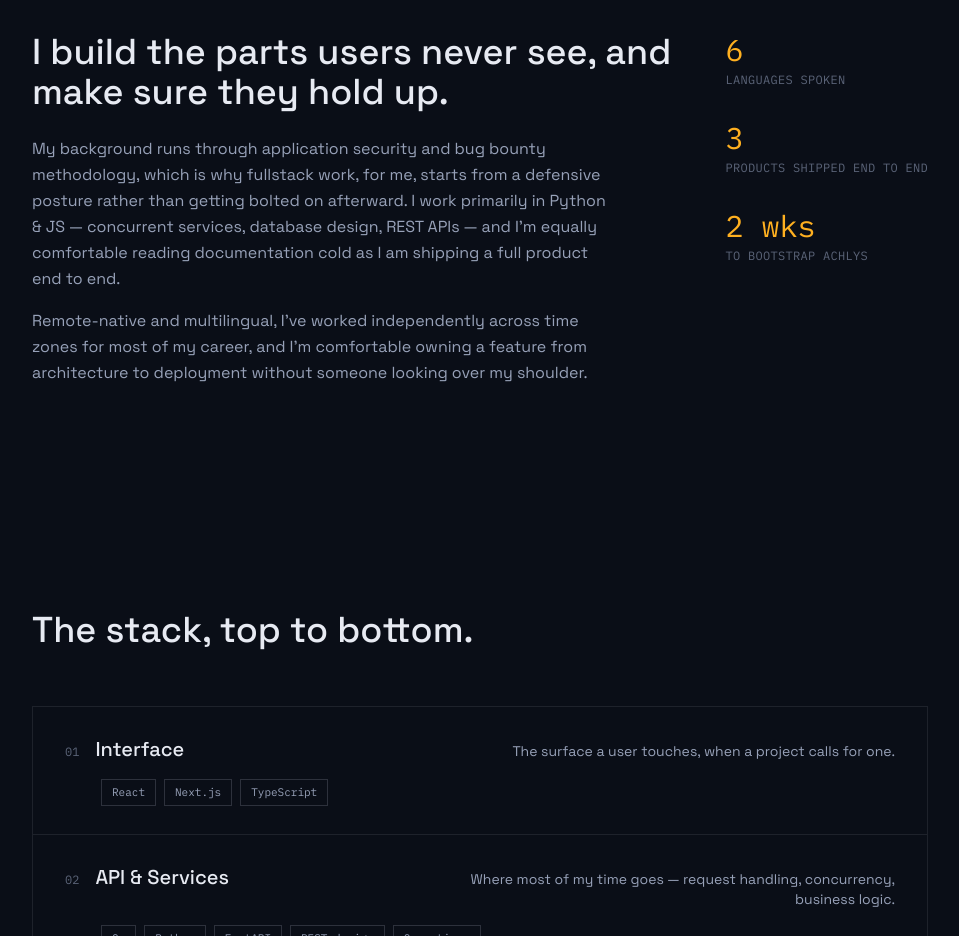
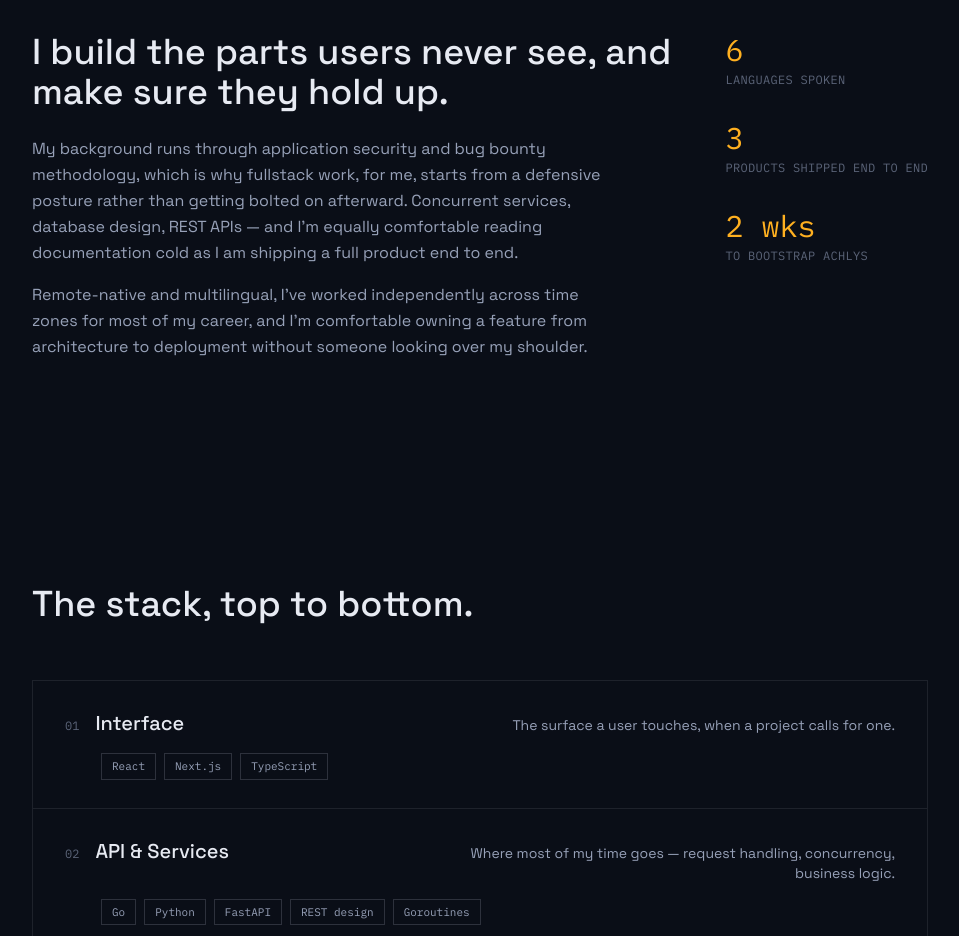
Before and after one commit to Variosity/portfoli0, a Next.js app: page /fullstack in a window 1280 px wide. Shown: the part 880-1816 px from the top of the page, without its empty margins (192-1151 px from the left). Built offline with nearby package versions, Linux system fonts and the light colour scheme.

Commit message:
Refactor paragraph for clarity and conciseness

```diff
--- a/app/fullstack/page.tsx
+++ b/app/fullstack/page.tsx
@@ -209,8 +209,7 @@ export default function Home() {
               <p className="mt-6 max-w-xl text-[15px] leading-relaxed text-[var(--text-dim)] sm:text-base">
                 My background runs through application security and bug bounty
                 methodology, which is why fullstack work, for me, starts from a
-                defensive posture rather than getting bolted on afterward. I work
-                primarily in Python & JS — concurrent services, database design,
+                defensive posture rather than getting bolted on afterward. Concurrent services, database design,
                 REST APIs — and I&apos;m equally comfortable reading documentation
                 cold as I am shipping a full product end to end.
               </p>
```
